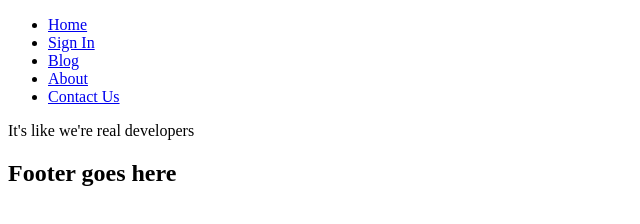
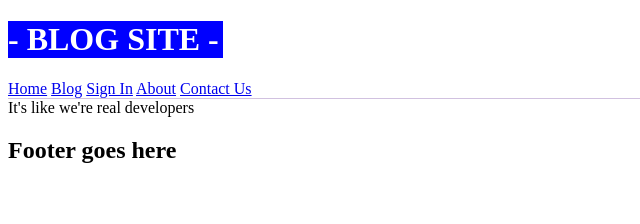
Before and after one commit to tayphill13/React-Gatsby-Blog, a Gatsby site in the folder gatsby-site/: page / in a window 1280 px wide. Shown: the whole page, without its empty margins (0-640 px from the left). Built offline with nearby package versions, Linux system fonts and the light colour scheme; Gatsby itself is replaced by a stand-in of ours.

```diff
--- a/gatsby-site/src/components/header.js
+++ b/gatsby-site/src/components/header.js
@@ -1,19 +1,20 @@
 import React from 'react';
 import { Link } from 'gatsby';
 
-export default function Header(){
-  return (
-    <header className="header">
-      <nav>
-        <ul>
-          <li><Link to="/">Home</Link></li>
-          <li><Link to="/signin">Sign In</Link></li>
-          <li><Link to="/blog">Blog</Link></li>
-          <li><Link to="/about">About</Link></li>
-          <li><Link to="/contactUs">Contact Us</Link></li>
-        </ul>
-        </nav>
-    </header>
 
-  );
-}
+function Header() {
+  const headerStyle = {
+    backgroundColor: 'blue',
+    color: 'white',
+    width: '215px',
+    padding: '0px'
+  }
+
+    return (
+      <header fluid style={headerStyle}>
+        <h1>- BLOG SITE -</h1>
+      </header>
+    );
+  }
+
+  export default Header;
--- /dev/null
+++ b/gatsby-site/src/components/nav-bar.js
@@ -0,0 +1,29 @@
+import React from "react"
+import { Link } from "gatsby"
+
+
+export default function NavBar() {
+  return (
+    <div style={{
+        display: "flex",
+        flex: "1",
+        justifyContent: "space-between",
+        borderBottom: "1px solid #d1c1e0",
+      }}>
+
+      {/* <span>You are not logged in</span> */}
+      <nav>
+        <Link to="/">Home</Link>
+        {` `}
+        <Link to="/blog">Blog</Link>
+        {` `}
+        <Link to="/signin">Sign In</Link>
+        {` `}
+        <Link to="/about">About</Link>
+        {` `}
+        <Link to="/contactUs">Contact Us</Link>
+        {` `}
+      </nav>
+    </div>
+  )
+}
--- a/gatsby-site/src/layouts/app.js
+++ b/gatsby-site/src/layouts/app.js
@@ -1,6 +1,7 @@
 import React from 'react';
 import Header from '../components/header';
 import Footer from '../components/footer';
+import NavBar from '../components/nav-bar';
 
 // export default function App(props) {
 //   return (
@@ -17,6 +18,7 @@
   return (
     <div>
     <Header />
+    <NavBar />
     {props.children}
     <Footer />
   </div>
```
Also changed, not shown: gatsby-site/src/firebase.js (added, +17 -0 lines).
